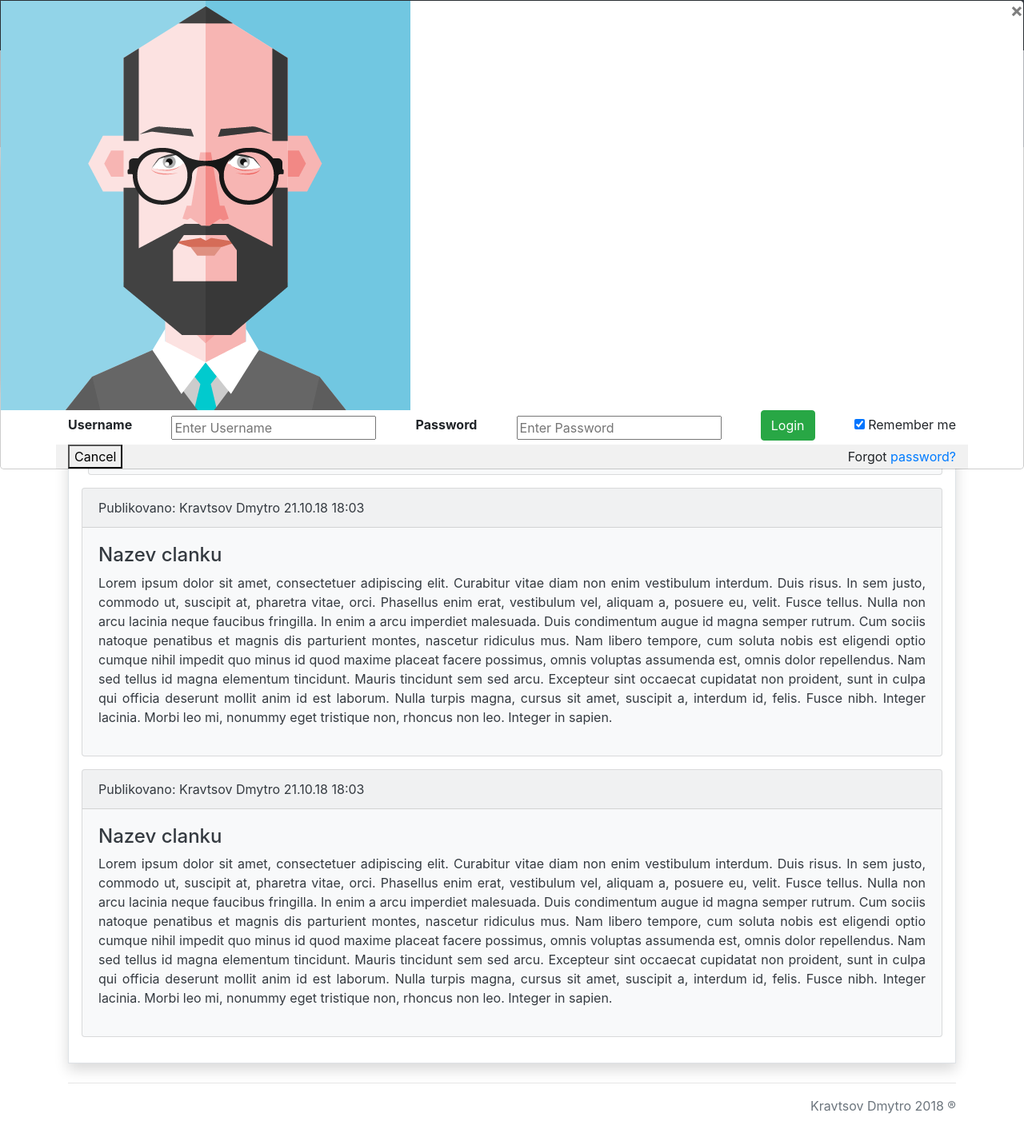
After one commit to SkylineAventador/VIK-BEW, a PHP site: page /application/views/main_view.php in a window 1280 px wide, after a click on "Prihlasit se". The commit adds this page. Shown: the top 1432 px of the page at 80% size. Run offline with PHP 8.4, Linux system fonts and the light colour scheme; some libraries are stand-ins or nearby versions.

Commit message:
Correcting URLs processing.
Signed-off-by: Kravtsov Dmytro <kravtsov.d@seznam.cz>

```diff
--- a/Semestralni prace/application/bootstrap.php
+++ b/Semestralni prace/application/bootstrap.php
@@ -5,3 +5,8 @@
  * Date: 27.10.2018
  * Time: 23:22
  */
+require_once 'core/model.php';
+require_once 'core/view.php';
+require_once 'core/controller.php';
+require_once 'core/route.php';
+Route::start();
--- /dev/null
+++ b/Semestralni prace/application/views/main_view.php
@@ -0,0 +1,134 @@
+<?php
+/**
+ * Created by PhpStorm.
+ * User: Dimit
+ * Date: 27.10.2018
+ * Time: 23:46
+ */
+?>
+<!DOCTYPE html>
+<html lang="cs">
+<head>
+    <title>Konference - Hlavní stránka</title>
+    <meta charset="utf-8">
+    <!-- Proper bootstrap elements scaling -->
+    <meta name="viewport" content="width=device-width, initial-scale=1">
+    <!-- Latest compiled and minified CSS -->
+    <link rel="stylesheet" href="../../css/Bootstrap/bootstrap.min.css">
+    <link rel="stylesheet" href="../../css/mainOwnStyles.css">
+    <!--<link rel="stylesheet" href="../css/lfModalStyle.css"/>-->
+
+    <script src="../../js/bootstrap.min.js"></script>
+</head>
+<body>
+
+<div class="container_fluid">
+    <nav class="navbar navbar-expand-sm bg-dark navbar-dark fixed-top justify-content-end">
+        <ul class="navbar-nav">
+            <li class="nav-item active">
+                <button class="nav-link btn btn-primary mr-2"
+                        onclick="document.getElementById('lfModal').style.display='block'"
+                        style="width: auto">Prihlasit se</button>
+                <!-- lfModal = Login Form Modal-->
+
+                <div id="lfModal" class="modal">
+                    <form class="modal-content animate" action="index.html">
+                        <div class="imgcontainer">
+                            <span onclick="document.getElementById('lfModal').style.display='none'" class="close"
+                                  title="Close Login Form">&times;</span>
+                            <img src="../../images/unknown_user_img.png" alt="Avatar" class="avatar">
+                        </div>
+
+                        <div class="container">
+                            <label for="uname"><b>Username</b></label>
+                            <input type="text" placeholder="Enter Username" name="uname" required>
+
+                            <label for="psw"><b>Password</b></label>
+                            <input type="password" placeholder="Enter Password" name="psw" required>
+
+                            <button type="button" class="btn btn-success">Login</button>
+                            <label>
+                                <input type="checkbox" checked="checked" name="remember"> Remember me
+                            </label>
+                        </div>
+
+                        <div class="container" style="background-color:#f1f1f1">
+                            <button type="button" onclick="document.getElementById('lfModal').style.display='none'"
+                                    class="cancelbtn">Cancel</button>
+                            <span class="psw">Forgot <a href="#">password?</a></span>
+                        </div>
+                    </form>
+
+                </div>
+                <script>
+                    // Get the modal
+                    var modal = document.getElementById('lfModal');
+
+                    // When the user clicks anywhere outside of the modal, close it
+                    window.onclick = function(event) {
+                        if (event.target == modal) {
+                            modal.style.display = "none";
+                        }
+                    }
+                </script>
+            </li>
+
+            <li class="nav-item active">
+                <a class="nav-link btn btn-primary" href="#">Registrace</a>
+            </li>
+        </ul>
+    </nav>
+
+    <div class="page-header text-center contTransBg border" style="margin-top: 50px; margin-bottom: 15px; padding: 15px">
+        <h1>Web konference</h1>
+        <h2>Vzor semestralni prace z predmetu KIV/WEB</h2>
+    </div>
+
+
+    <div class="container shadow border contTransBg col-1 float-left text-center" style="padding: 5px;
+                                                                        margin-left: 3px">
+        <h4>Navigace</h4>
+        <button type="button" class="btn btn-block bg-secondary text-white">Uživatele</button>
+        <button type="button" class="btn btn-block bg-primary text-white">Publikace</button>
+        <button type="button" class="btn btn-block bg-warning text-black">Termíny</button>
+        <button type="button" class="btn btn-block bg-secondary text-white">Témata</button>
+        <button type="button" class="btn btn-block bg-info">Info</button>
+    </div>
+
+    <div class="container">
+        <div class="shadow p-3 mb-4 text-justify contTransBg border">
+            <h3>Zajimave publikace</h3>
+            <div class="card mb-3 bg-light text-dark">
+                <div class="card-header">Publikovano: Kravtsov Dmytro 21.10.18 18:03</div>
+                <div class="card-body">
+                    <h4>Nazev clanku</h4>
+                    <p>Lorem ipsum dolor sit amet, consectetuer adipiscing elit. Curabitur vitae diam non enim vestibulum interdum. Duis risus. In sem justo, commodo ut, suscipit at, pharetra vitae, orci. Phasellus enim erat, vestibulum vel, aliquam a, posuere eu, velit. Fusce tellus. Nulla non arcu lacinia neque faucibus fringilla. In enim a arcu imperdiet malesuada. Duis condimentum augue id magna semper rutrum. Cum sociis natoque penatibus et magnis dis parturient montes, nascetur ridiculus mus. Nam libero tempore, cum soluta nobis est eligendi optio cumque nihil impedit quo minus id quod maxime placeat facere possimus, omnis voluptas assumenda est, omnis dolor repellendus. Nam sed tellus id magna elementum tincidunt. Mauris tincidunt sem sed arcu. Excepteur sint occaecat cupidatat non proident, sunt in culpa qui officia deserunt mollit anim id est laborum. Nulla turpis magna, cursus sit amet, suscipit a, interdum id, felis. Fusce nibh. Integer lacinia. Morbi leo mi, nonummy eget tristique non, rhoncus non leo. Integer in sapien.</p>
+                </div>
+            </div>
+            <div class="card mb-3 bg-light text-dark">
+                <div class="card-header">Publikovano: Kravtsov Dmytro 21.10.18 18:03</div>
+                <div class="card-body">
+                    <h4>Nazev clanku</h4>
+                    <p>Lorem ipsum dolor sit amet, consectetuer adipiscing elit. Curabitur vitae diam non enim vestibulum interdum. Duis risus. In sem justo, commodo ut, suscipit at, pharetra vitae, orci. Phasellus enim erat, vestibulum vel, aliquam a, posuere eu, velit. Fusce tellus. Nulla non arcu lacinia neque faucibus fringilla. In enim a arcu imperdiet malesuada. Duis condimentum augue id magna semper rutrum. Cum sociis natoque penatibus et magnis dis parturient montes, nascetur ridiculus mus. Nam libero tempore, cum soluta nobis est eligendi optio cumque nihil impedit quo minus id quod maxime placeat facere possimus, omnis voluptas assumenda est, omnis dolor repellendus. Nam sed tellus id magna elementum tincidunt. Mauris tincidunt sem sed arcu. Excepteur sint occaecat cupidatat non proident, sunt in culpa qui officia deserunt mollit anim id est laborum. Nulla turpis magna, cursus sit amet, suscipit a, interdum id, felis. Fusce nibh. Integer lacinia. Morbi leo mi, nonummy eget tristique non, rhoncus non leo. Integer in sapien.</p>
+                </div>
+            </div>
+            <div class="card mb-3 bg-light text-dark">
+                <div class="card-header">Publikovano: Kravtsov Dmytro 21.10.18 18:03</div>
+                <div class="card-body">
+                    <h4>Nazev clanku</h4>
+                    <p>Lorem ipsum dolor sit amet, consectetuer adipiscing elit. Curabitur vitae diam non enim vestibulum interdum. Duis risus. In sem justo, commodo ut, suscipit at, pharetra vitae, orci. Phasellus enim erat, vestibulum vel, aliquam a, posuere eu, velit. Fusce tellus. Nulla non arcu lacinia neque faucibus fringilla. In enim a arcu imperdiet malesuada. Duis condimentum augue id magna semper rutrum. Cum sociis natoque penatibus et magnis dis parturient montes, nascetur ridiculus mus. Nam libero tempore, cum soluta nobis est eligendi optio cumque nihil impedit quo minus id quod maxime placeat facere possimus, omnis voluptas assumenda est, omnis dolor repellendus. Nam sed tellus id magna elementum tincidunt. Mauris tincidunt sem sed arcu. Excepteur sint occaecat cupidatat non proident, sunt in culpa qui officia deserunt mollit anim id est laborum. Nulla turpis magna, cursus sit amet, suscipit a, interdum id, felis. Fusce nibh. Integer lacinia. Morbi leo mi, nonummy eget tristique non, rhoncus non leo. Integer in sapien.</p>
+                </div>
+            </div>
+        </div>
+    </div>
+
+    <footer class="footer text-right">
+        <div class="container">
+            <hr>
+            <span class="text-muted">Kravtsov Dmytro 2018 &reg;</span>
+        </div>
+    </footer>
+</div>
+
+</body>
+</html>
--- a/Semestralni prace/index.php
+++ b/Semestralni prace/index.php
@@ -5,3 +5,5 @@
  * Date: 27.10.2018
  * Time: 23:23
  */
+ini_set('display_errors', 1);
+require_once 'application/bootstrap.php';
```
Also changed, not shown: Semestralni prace/application/controllers/controller_main.php (added, +14 -0 lines), Semestralni prace/application/core/controller.php (added, +21 -0 lines), Semestralni prace/application/core/model.php (added, +13 -0 lines), Semestralni prace/application/core/route.php (added, +84 -0 lines), Semestralni prace/application/core/view.php (added, +23 -0 lines), Semestralni prace/application/views/template_view.php (added, +18 -0 lines), Semestralni prace/.htaccess.
